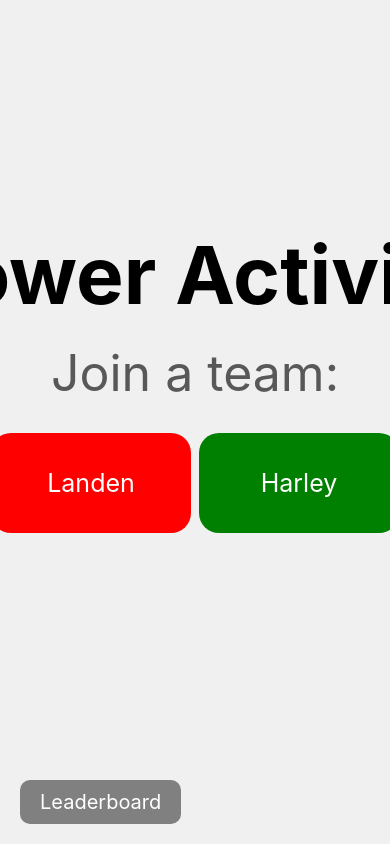
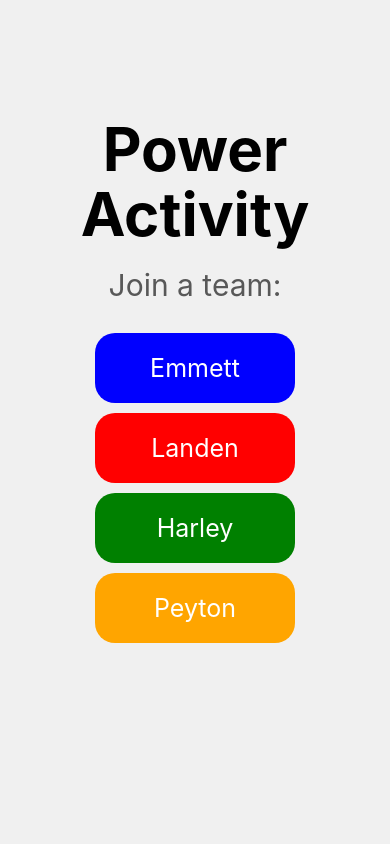
Before and after one commit to EmmettMyers/Leadership-Game, a React (Create React App) app in the folder frontend/: page / in a window 390 px wide. Built offline with nearby package versions, Linux system fonts and the light colour scheme; no server answers; the database is empty.

Commit message:
Mobile friendly

```diff
--- a/frontend/src/Admin.js
+++ b/frontend/src/Admin.js
@@ -5,6 +5,8 @@ import { database } from './firebase';
 import { runTransaction, ref } from 'firebase/database';
 
 function Admin({ timerValue, expiryTimestamp }) {
+    const [startedGame, setStartedGame] = useState(false);
+
     // timer values
     const {
         totalSeconds,
@@ -23,6 +25,8 @@ function Admin({ timerValue, expiryTimestamp }) {
     });
 
     const startGame = async () => {
+        setStartedGame(true);
+
         resume();
         const scoreRef = ref(database, `/Timer`);
         await runTransaction(scoreRef, (currentTime) => {
@@ -47,12 +51,15 @@ function Admin({ timerValue, expiryTimestamp }) {
     };
 
     useEffect(() => {
-        if (!(minutes == 0 && seconds == 0)){
+        if (startedGame && !(minutes == 0 && seconds == 0)){
             const scoreRef = ref(database, `/Timer`);
             runTransaction(scoreRef, (currentTime) => {
                 return currentTime - 1;
             });
-        } else {
+        }
+        // game done
+        else {
+            setStartedGame(false);
             const scoreRef = ref(database, `/Timer`);
             runTransaction(scoreRef, (currentTime) => {
                 return timerValue;
@@ -66,6 +73,7 @@ function Admin({ timerValue, expiryTimestamp }) {
 
     return (
         <div className="App">
+            <div>* DONT FORGET TO REFRESH WHEN THE GAMES DONE *</div>
             <div onClick={startGame}>Start Game</div>
         </div>
     );
--- a/frontend/src/App.css
+++ b/frontend/src/App.css
@@ -12,6 +12,18 @@
   height: 90vh;
 }
 
+.waiting {
+  display: flex;
+  justify-content: center;
+  align-items: center;
+  height: 90vh;
+  font-size: 40px;
+  font-weight: 500;
+  text-align: center;
+  padding-right: 40px;
+  padding-left: 40px;
+}
+
 .powerTxt {
   font-size: 80px;
   padding-bottom: 20px;
@@ -21,9 +33,15 @@
 
 .joinTeamTxt {
   font-size: 50px;
-  padding-bottom: 30px;
+  padding-bottom: 20px;
   color: rgb(88, 88, 88);
   text-align: center;
+}
+
+.leaderHolderPhone {
+  display: flex;
+  justify-content: center;
+  padding-top: 10px;
 }
 
 .leaders {
@@ -42,6 +60,31 @@
   margin-right: 4px;
   font-size: 25px;
   color: white;
+}
+
+@media only screen and (max-width: 800px) {
+  .powerTxt {
+    line-height: 85px;
+  }
+  .leaders {
+    display: block;
+  }
+}
+
+@media only screen and (max-width: 600px) {
+  .powerTxt {
+    font-size: 60px;
+    line-height: 65px;
+  }
+  .joinTeamTxt {
+    font-size: 30px;
+  }
+  .leaders {
+    display: block;
+  }
+  .leader {
+    height: 70px;
+  }
 }
 
 .emmett {
@@ -78,6 +121,12 @@
   align-items: center;
   border-radius: 10px;
   color: white;
+}
+
+@media only screen and (max-width: 800px) {
+  .bottomLink {
+    display: none;
+  }
 }
 
 .bottomLink:hover {
@@ -140,6 +189,7 @@
 
 .gameOverTxt {
   font-size: 80px;
+  line-height: 85px;
   font-weight: bold;
 }
 
@@ -147,6 +197,8 @@
   font-size: 50px;
   font-weight: bold;
   color: rgb(206, 177, 10);
+  padding-right: 20px;
+  padding-left: 20px;
 }
 
 .scoresTxt {
@@ -161,3 +213,41 @@
   font-size: 35px;
   font-weight: 700;
 }
+
+.returnHolder {
+  display: flex;
+  justify-content: center;
+}
+
+.returnButton {
+  font-size: 22px;
+  font-weight: 600;
+  width: 300px;
+  height: 50px;
+  border-radius: 10px;
+  padding-bottom: 2px;
+  display: flex;
+  justify-content: center;
+  align-items: center;
+  background: rgb(182, 182, 182);
+  margin-top: 40px;
+}
+
+.returnButton:hover {
+  filter: brightness(90%);
+  cursor: pointer;
+  transition: .1s;
+}
+
+@media only screen and (max-width: 600px) {
+  .gameOverTxt {
+    font-size: 60px;
+    line-height: 65px;
+  }
+  .winnerTxt {
+    font-size: 40px;
+  }
+  .teamEndTxt {
+    font-size: 30px;
+  }
+}
--- a/frontend/src/App.js
+++ b/frontend/src/App.js
@@ -5,7 +5,7 @@ import { database } from './firebase';
 import { runTransaction, ref, onValue } from 'firebase/database';
 import React, { useState, useEffect } from 'react';
 
-function App() {
+function App({ timerValue }) {
   const [page, setPage] = useState("home");
   const [leader, setLeader] = useState("leader");
   const [bottomLinkText, setBottomLinkText] = useState("Leaderboard");
@@ -13,6 +13,8 @@ function App() {
   const [landenScore, setLandenScore] = useState(0);
   const [harleyScore, setHarleyScore] = useState(0);
   const [peytonScore, setPeytonScore] = useState(0);
+  const [gameReady, setGameReady] = useState(false);
+  let adminView = false;
 
   const handleLeaderClick = (leader) => {
     setLeader(leader);
@@ -22,16 +24,27 @@ function App() {
   const gameOver = () => {
     console.log("in game over");
     setPage("endgame");
-    const usersRef = ref(database, '/Teams');
+    setGameReady(false);
   };
 
   const handleBottomLinkClick = () => {
     if (page == "leaderboard"){
       setPage("home");
       setBottomLinkText("Leaderboard");
+      adminView = false;
     } else {
       setPage("leaderboard");
       setBottomLinkText("Home");
+      adminView = true;
+    }
+  };
+
+  const returnToGame = () => {
+    if (adminView){
+      console.log("to leaderboard");
+      setPage("leaderboard");
+    } else {
+      setPage("game");
     }
   };
 
@@ -50,6 +63,12 @@ function App() {
     const timeUpdate = onValue(timerRef, snapshot => {
         if (snapshot.exists()) {
             let pulledSeconds = snapshot.val();
+            console.log(pulledSeconds);
+            if (pulledSeconds < timerValue){
+              setGameReady(true);
+            } else {
+              setGameReady(false);
+            }
             if (pulledSeconds == 1){
               gameOver();
             }
@@ -71,17 +90,25 @@ function App() {
             <div className="powerTxt">Power Activity</div>
             <div className="joinTeamTxt">Join a team:</div>
             <div className="leaders">
+              <div className="leaderHolderPhone">
                 <div className="leader emmett" onClick={() => handleLeaderClick("Emmett")}>
                   Emmett
                 </div>
+              </div>
+              <div className="leaderHolderPhone">
                 <div className="leader landen" onClick={() => handleLeaderClick("Landen")}>
                   Landen
                 </div>
+              </div>
+              <div className="leaderHolderPhone">
                 <div className="leader harley" onClick={() => handleLeaderClick("Harley")}>
                   Harley
                 </div>
+              </div>
+              <div className="leaderHolderPhone">
                 <div className="leader peyton" onClick={() => handleLeaderClick("Peyton")}>
                   Peyton
+                </div>
               </div>
             </div>
           </div>
@@ -89,8 +116,15 @@ function App() {
       )}
 
       {page === "game" && (
+        gameReady ? (
           <RandomShapes Leader={leader} />
+        ) : (
+          <div class="waiting">
+            Waiting for admin to start game...
+          </div>
+        )
       )}
+
 
       {page === "leaderboard" && (
         <Leaderboard />
@@ -101,29 +135,24 @@ function App() {
           <div>
             <div className="gameOverTxt">Game Over!</div>
             <div className="winnerTxt">
-              {emmettScore > landenScore &&
-                emmettScore > harleyScore &&
-                emmettScore > peytonScore && "Team Emmett Wins!"}
-              {landenScore > emmettScore &&
-                landenScore > harleyScore &&
-                landenScore > peytonScore && "Team Landen Wins!"}
-              {harleyScore > emmettScore &&
-                harleyScore > landenScore &&
-                harleyScore > peytonScore && "Team Harley Wins!"}
-              {peytonScore > emmettScore &&
-                peytonScore > landenScore &&
-                peytonScore > harleyScore && "Team Peyton Wins!"}
+              {(emmettScore > landenScore && emmettScore > harleyScore && emmettScore > peytonScore) && "Team Emmett Wins!"}
+              {(landenScore > emmettScore && landenScore > harleyScore && landenScore > peytonScore) && "Team Landen Wins!"}
+              {(harleyScore > emmettScore && harleyScore > landenScore && harleyScore > peytonScore) && "Team Harley Wins!"}
+              {(peytonScore > emmettScore && peytonScore > landenScore && peytonScore > harleyScore) && "Team Peyton Wins!"}
             </div>
             <div className="scoresTxt">Scores:</div>
             <div className="teamEndTxt emmettLB">Team Emmett: {emmettScore}</div>
             <div className="teamEndTxt landenLB">Team Landen: {landenScore}</div>
             <div className="teamEndTxt harleyLB">Team Harley: {harleyScore}</div>
             <div className="teamEndTxt peytonLB">Team Peyton: {peytonScore}</div>
+            <div className="returnHolder">
+              <div className="returnButton" onClick={returnToGame}>Return to Game Lobby</div>
+            </div>
           </div>
         </div>
       )}
 
-      {page !== "endgame" && (
+      {(page !== "endgame" && page !== "game") && (
         <div class="bottomLink" onClick={handleBottomLinkClick}>{bottomLinkText}</div>
       )}
 
--- a/frontend/src/PageRouter.js
+++ b/frontend/src/PageRouter.js
@@ -13,7 +13,7 @@ const PageRouter = () => {
     <Router>
       <Routes>
         <Route path="/admin" element={ <Admin timerValue={timerLength} expiryTimestamp={playerTime} /> } />
-        <Route path="/" element={ <App /> } />
+        <Route path="/" element={ <App timerValue={timerLength} /> } />
       </Routes>
     </Router>
   );
--- a/frontend/src/components/RandomShapes.jsx
+++ b/frontend/src/components/RandomShapes.jsx
@@ -83,7 +83,7 @@ const RandomShapes = ({ Leader }) => {
             borderBottom: '100px solid green',
             cursor: 'pointer',
           }}
-          onClick={() => handleClick('triangle', -2)}
+          onClick={() => handleClick('triangle', -1)}
         />
       )}
       {squarePosition.show && (
@@ -111,7 +111,7 @@ const RandomShapes = ({ Leader }) => {
             backgroundColor: 'orange',
             cursor: 'pointer',
           }}
-          onClick={() => handleClick('rectangle', 4)}
+          onClick={() => handleClick('rectangle', 3)}
         />
       )}
     </div>
```
Also changed, not shown: frontend/firebase.json (added), 1 other file (tests, documents, lock files or other folders). Lines whose indentation alone changed are shown as unchanged.
